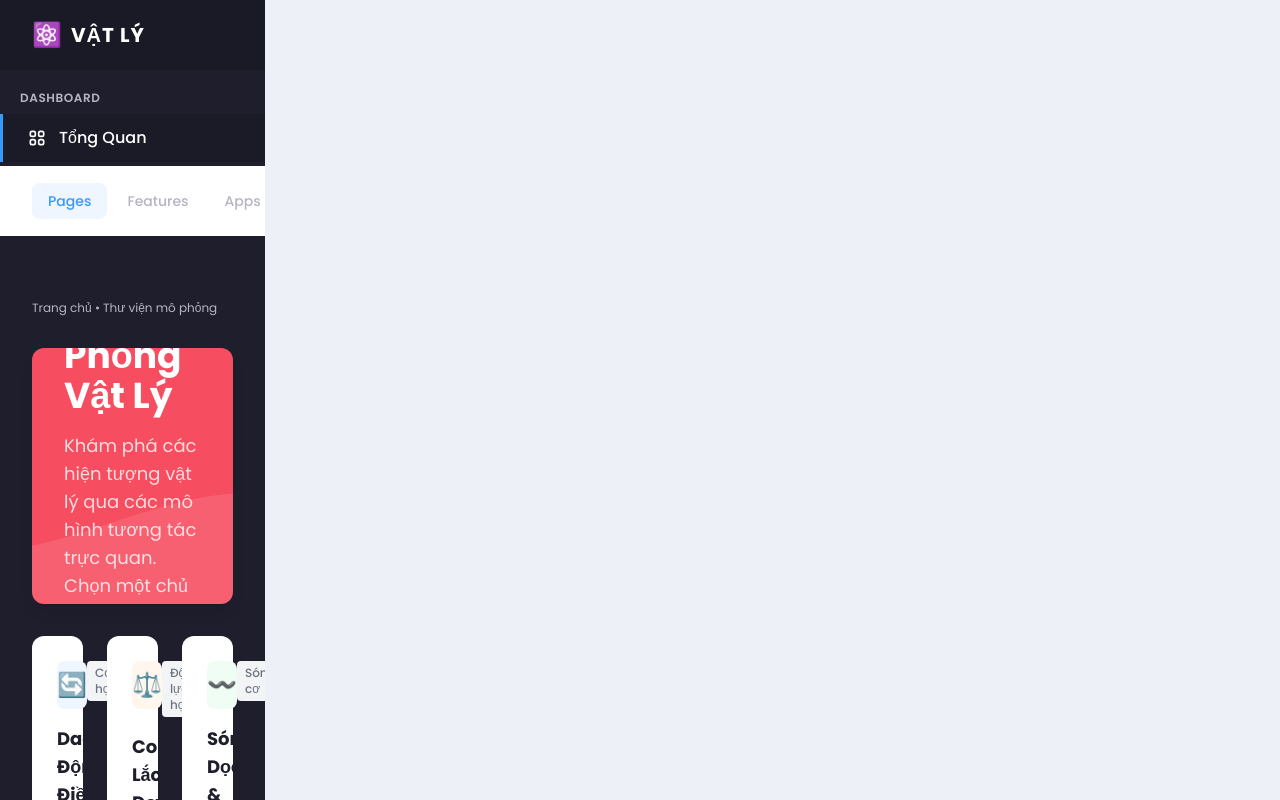
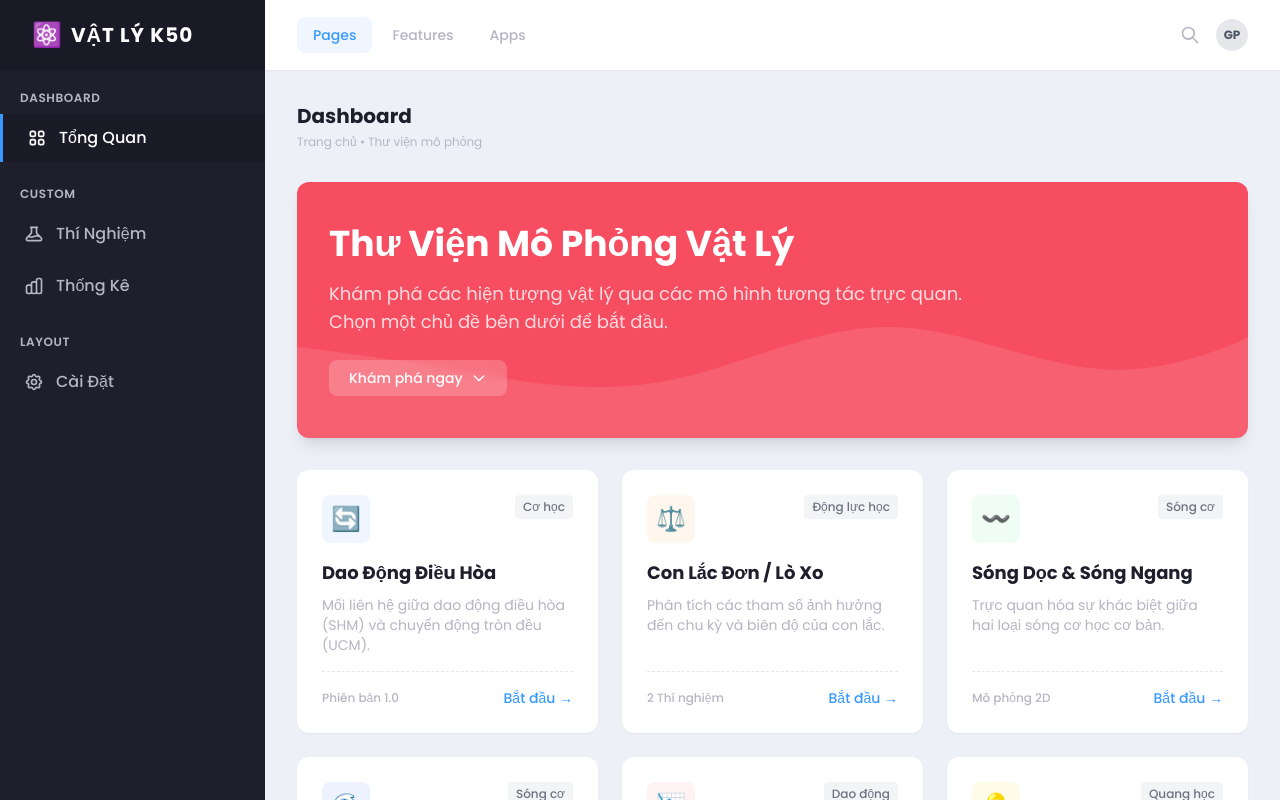
Before and after one commit to vnaleo242-ops/ngp, a plain HTML site: page index.html in a window 1280 px wide. Drawn offline with nearby package versions, Linux system fonts and the light colour scheme.

Commit message:
Update index.html

```diff
--- a/index.html
+++ b/index.html
@@ -1,3 +1,4 @@
+
 <!DOCTYPE html>
 <html lang="vi">
 <head>
@@ -56,7 +57,7 @@
         <!-- Logo -->
         <div class="h-[70px] flex items-center px-8 bg-[#1a1a27]">
             <h1 class="text-white font-bold text-xl tracking-wider flex items-center gap-2">
-                <span class="text-metronic-primary text-2xl">⚛️</span> VẬT LÝ
+                <span class="text-metronic-primary text-2xl">⚛️</span> VẬT LÝ K50
             </h1>
         </div>
 
@@ -69,6 +70,25 @@
                 <span class="font-medium">Tổng Quan</span>
             </a>
 
+            <div class="px-5 mt-6 mb-2 text-xs font-semibold text-metronic-muted uppercase tracking-wider">Custom</div>
+
+            <a href="#" class="sidebar-item flex items-center px-6 py-3 text-metronic-muted transition-colors cursor-pointer mb-1">
+                <svg class="w-5 h-5 mr-3" fill="none" stroke="currentColor" viewBox="0 0 24 24"><path stroke-linecap="round" stroke-linejoin="round" stroke-width="2" d="M19.428 15.428a2 2 0 00-1.022-.547l-2.384-.477a6 6 0 00-3.86.517l-.318.158a6 6 0 01-3.86.517L6.05 15.21a2 2 0 00-1.806.547M8 4h8l-1 1v5.172a2 2 0 00.586 1.414l5 5c1.26 1.26.367 3.414-1.415 3.414H4.828c-1.782 0-2.674-2.154-1.414-3.414l5-5A2 2 0 009 10.172V5L8 4z"></path></svg>
+                <span class="font-medium">Thí Nghiệm</span>
+            </a>
+
+            <a href="#" class="sidebar-item flex items-center px-6 py-3 text-metronic-muted transition-colors cursor-pointer mb-1">
+                <svg class="w-5 h-5 mr-3" fill="none" stroke="currentColor" viewBox="0 0 24 24"><path stroke-linecap="round" stroke-linejoin="round" stroke-width="2" d="M9 19v-6a2 2 0 00-2-2H5a2 2 0 00-2 2v6a2 2 0 002 2h2a2 2 0 002-2zm0 0V9a2 2 0 012-2h2a2 2 0 012 2v10m-6 0a2 2 0 002 2h2a2 2 0 002-2m0 0V5a2 2 0 012-2h2a2 2 0 012 2v14a2 2 0 01-2 2h-2a2 2 0 01-2-2z"></path></svg>
+                <span class="font-medium">Thống Kê</span>
+            </a>
+
+            <div class="px-5 mt-6 mb-2 text-xs font-semibold text-metronic-muted uppercase tracking-wider">Layout</div>
+            <a href="#" class="sidebar-item flex items-center px-6 py-3 text-metronic-muted transition-colors cursor-pointer mb-1">
+                <svg class="w-5 h-5 mr-3" fill="none" stroke="currentColor" viewBox="0 0 24 24"><path stroke-linecap="round" stroke-linejoin="round" stroke-width="2" d="M10.325 4.317c.426-1.756 2.924-1.756 3.35 0a1.724 1.724 0 002.573 1.066c1.543-.94 3.31.826 2.37 2.37a1.724 1.724 0 001.065 2.572c1.756.426 1.756 2.924 0 3.35a1.724 1.724 0 00-1.066 2.573c.94 1.543-.826 3.31-2.37 2.37a1.724 1.724 0 00-2.572 1.065c-.426 1.756-2.924 1.756-3.35 0a1.724 1.724 0 00-2.573-1.066c-1.543.94-3.31-.826-2.37-2.37a1.724 1.724 0 00-1.065-2.572c-1.756-.426-1.756-2.924 0-3.35a1.724 1.724 0 001.066-2.573c-.94-1.543.826-3.31 2.37-2.37.996.608 2.296.07 2.572-1.065z"></path><path stroke-linecap="round" stroke-linejoin="round" stroke-width="2" d="M15 12a3 3 0 11-6 0 3 3 0 016 0z"></path></svg>
+                <span class="font-medium">Cài Đặt</span>
+            </a>
+        </nav>
+    </aside>
 
     <!-- MAIN CONTENT -->
     <main class="flex-1 flex flex-col overflow-hidden">
@@ -274,7 +294,7 @@
             <!-- Footer -->
             <footer class="mt-auto py-6 border-t border-gray-200 flex flex-col md:flex-row items-center justify-between text-sm text-metronic-muted">
                 <div class="order-2 md:order-1 mt-2 md:mt-0">
-                    <span class="font-medium text-metronic-dark">2025 ©</span> Metronic Physics Theme
+                    <span class="font-medium text-metronic-dark">2024 ©</span> Metronic Physics Theme
                 </div>
                 <div class="order-1 md:order-2 flex gap-4">
                     <span>Dev & Designer: <span class="text-metronic-dark font-medium">Nguyễn Gia Phú</span></span>
```
